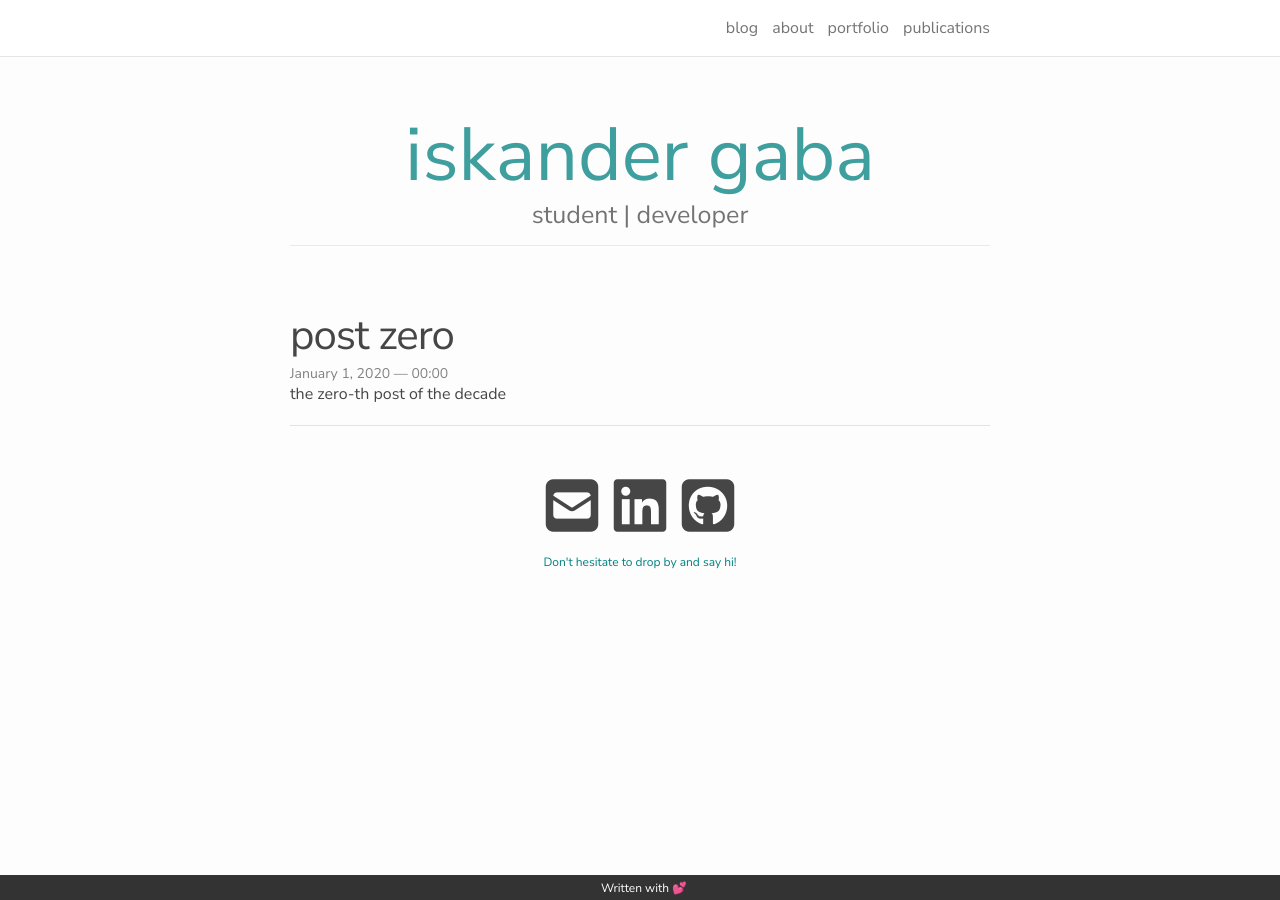
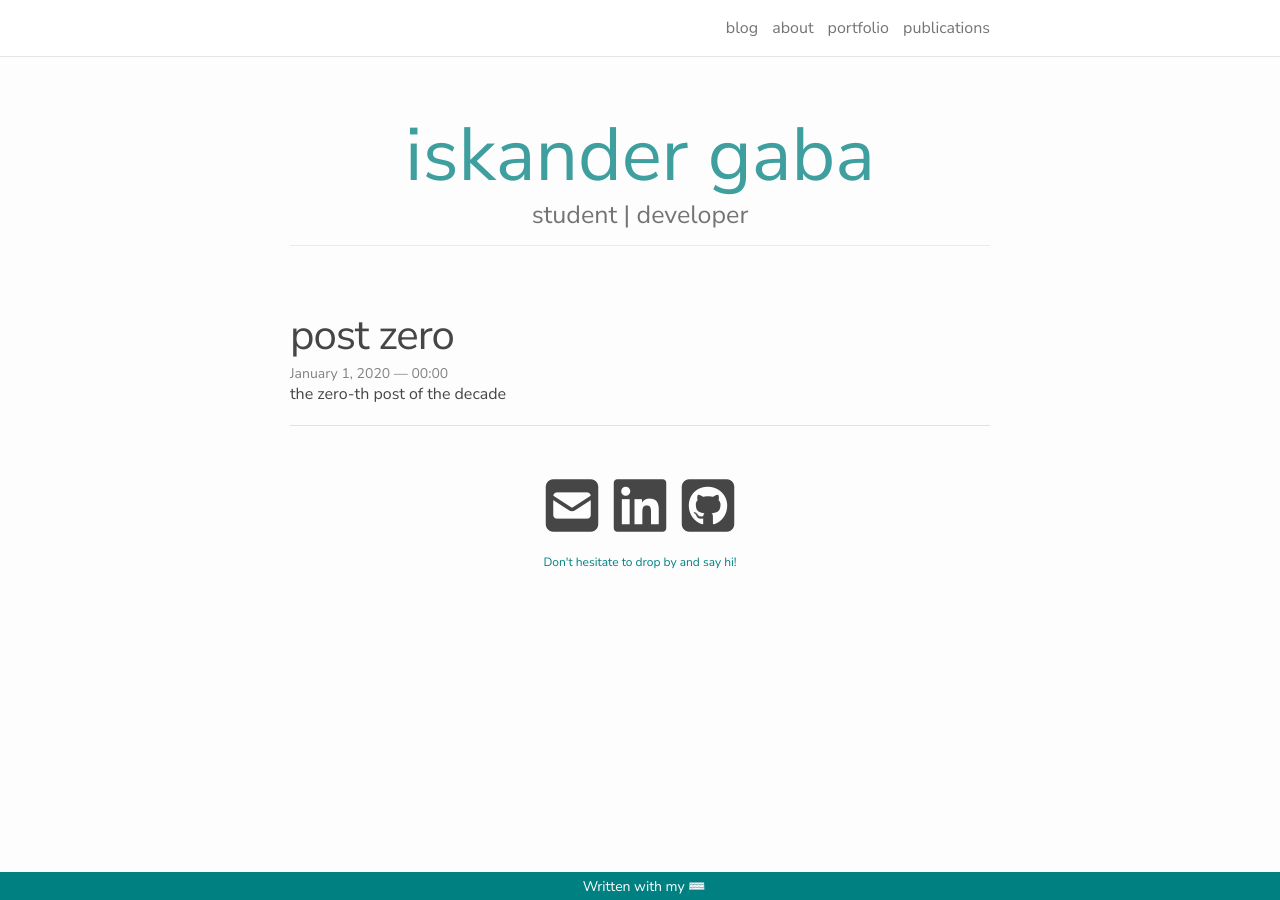
Before and after one commit to iskandergaba/iskandergaba.github.io, a Jekyll site: the page built from index.html, in a window 1280 px wide. Built offline with Jekyll 4.4.1, drawn with Linux system fonts in a browser that asks for light colours; nearby versions of some CDN libraries; the list of posts is cut into pages by our own code.

Commit message:
Visual tweaks for site footer

```diff
--- a/_includes/footer.html
+++ b/_includes/footer.html
@@ -1,5 +1,5 @@
 <footer class="site-footer">
   <div class="wrapper">
-    <p>Written with &#128149;</p>
+    <p>Written with my <span class="emoji">⌨️</span></p>
   </div>
 </footer>
--- a/_sass/_base.scss
+++ b/_sass/_base.scss
@@ -31,14 +31,11 @@ $purple: #B509AC;
 $cornflower-blue: #6495ED;
 $teal: #008080;
 
-
-$grey-color-dark: #333;   /* footer */
 $grey-color-light: #ddd;  /* navigation bar border */
 $text-color:     rgb(70, 70, 70);
 
 /* Set theme color *************************/
 $theme-color: $teal;
-
 
 /************************************************************/
 
@@ -188,6 +185,11 @@ pre {
     }
 }
 
+.emoji{
+    font-weight: 400;
+    font-family: apple color emoji, android emoji, segoe ui emoji, emojisymbols, emojione mozilla, twemoji mozilla, noto color emoji, segoe ui symbol;
+}
+
 
 
 /**
--- a/_sass/_layout.scss
+++ b/_sass/_layout.scss
@@ -73,9 +73,9 @@ display: line;
  * Site footer  **********************************************************
  */
 .site-footer {
-border-top: 1px solid $grey-color-dark;
-font-size: 12px;
-background-color: $grey-color-dark;
+border-top: 1px solid $theme-color;
+font-size: 14px;
+background-color: $theme-color;
 padding: 4px;
 text-align: center;
 color: white;
```
